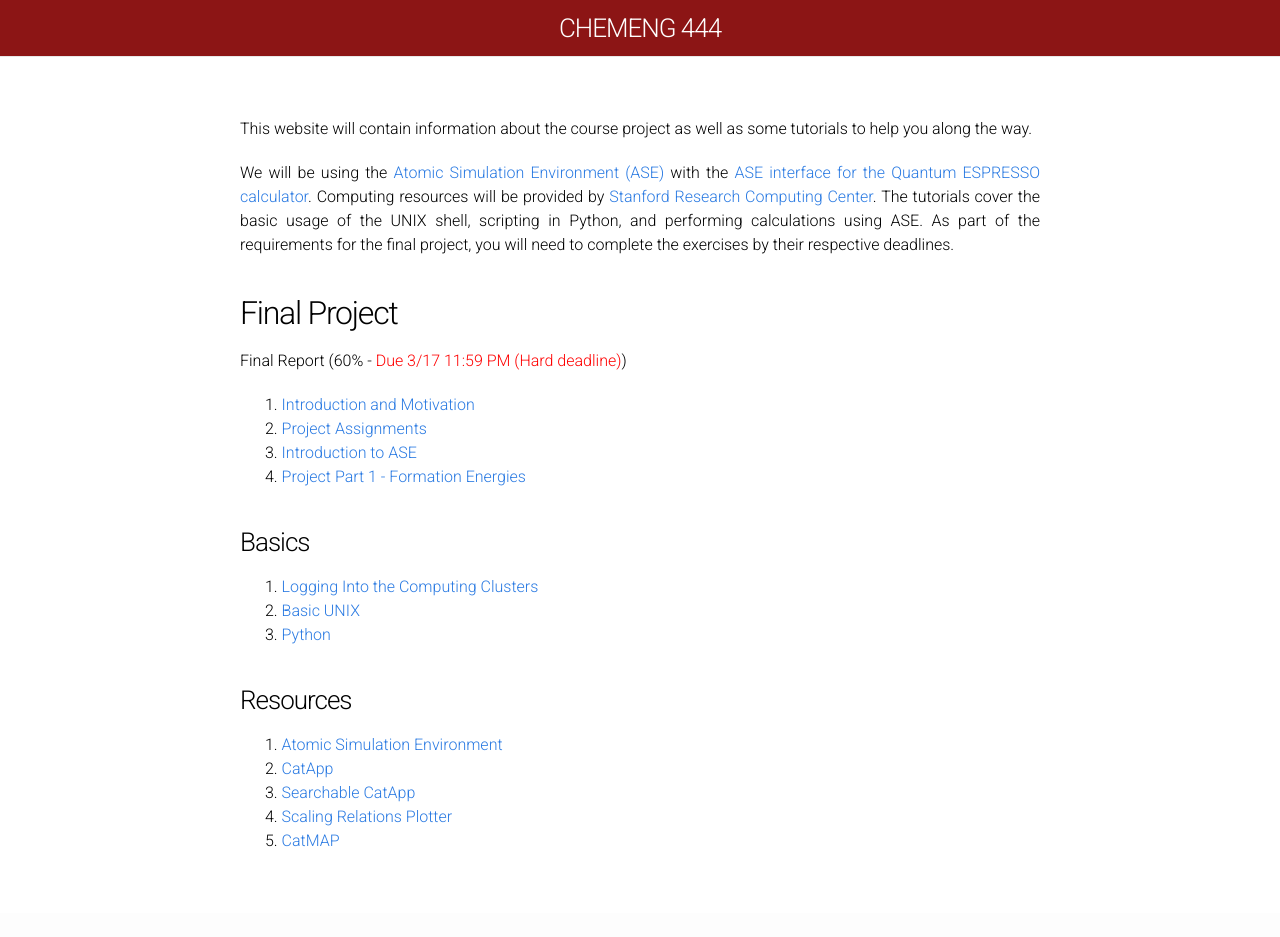
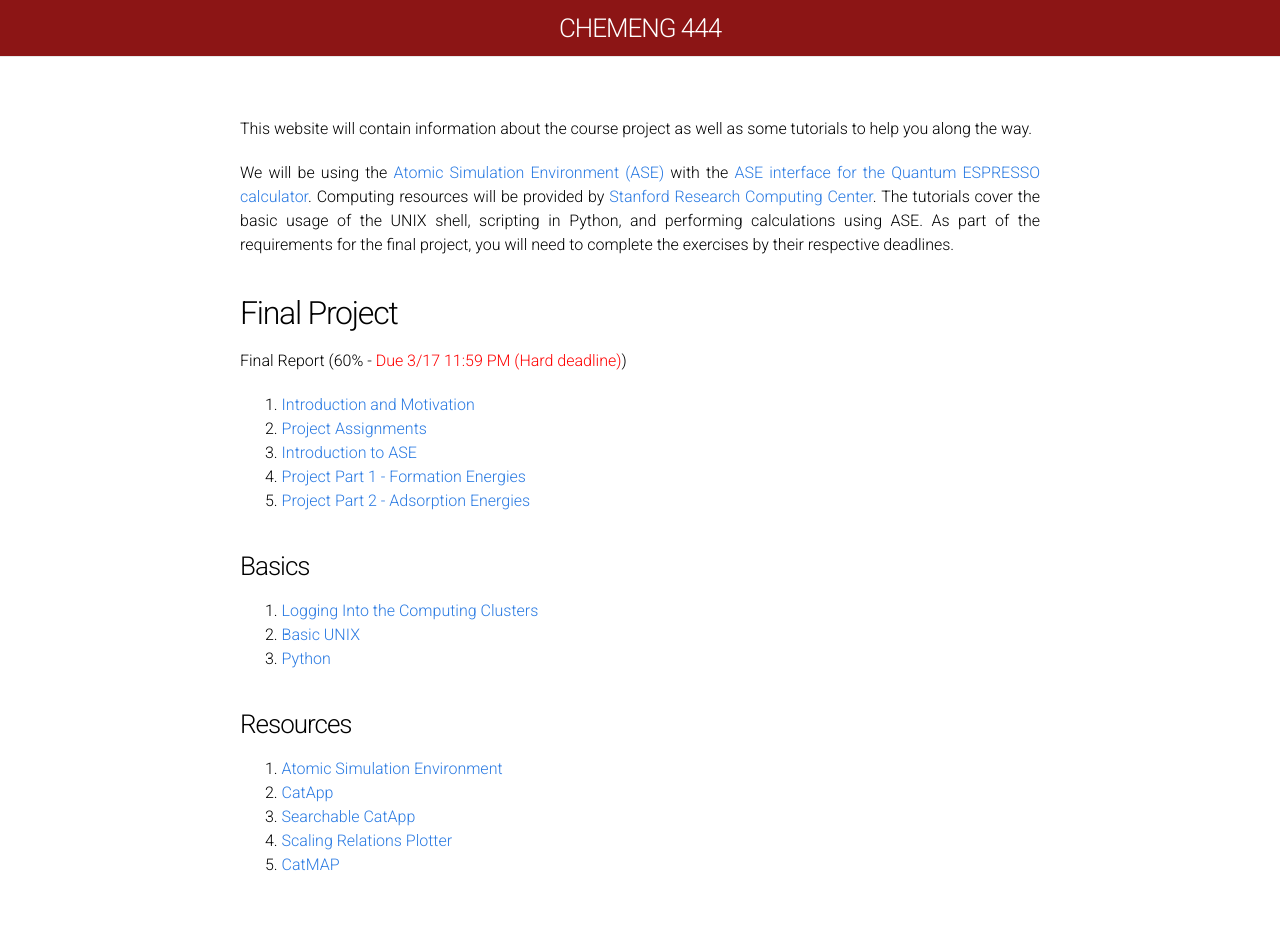
Before and after one commit to brohr/brohr.github.io, a Jekyll site: the page built from Index.md, in a window 1280 px wide. Built offline with Jekyll 4.4.1, drawn with Linux system fonts in a browser that asks for light colours; before the commit the page ends 913 px from its top, so only the background shows below that.

Commit message:
1487905677.31

```diff
--- a/Index.md
+++ b/Index.md
@@ -16,7 +16,7 @@ Final Report (60% - <font color="red">Due 3/17 11:59 PM (Hard deadline)</font>)
 2. [Project Assignments](Project_Assignments/)
 3. [Introduction to ASE](ASE/)
 4. [Project Part 1 - Formation Energies](ASE/Formation_Energies/)
-<!-- 5. [Project Part 2 - Adsorption Energies](ASE/Getting_Started/) -->
+5. [Project Part 2 - Adsorption Energies](ASE/Adsorption_Energies/)
 <!-- 6. [Project Part 3 - Barriers](ASE/Getting_Started/) -->
 <!-- 7. [Error Estimation and Density of States (Optional)](ASE/BEEF_DOS/) -->
 <!-- 8. [Scripts](Scripts/) -->
```
